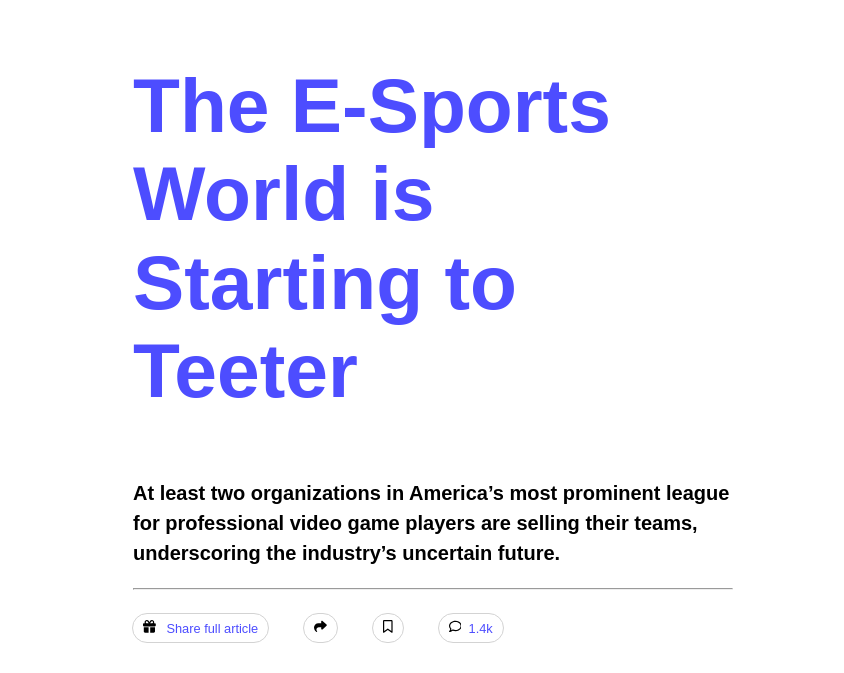
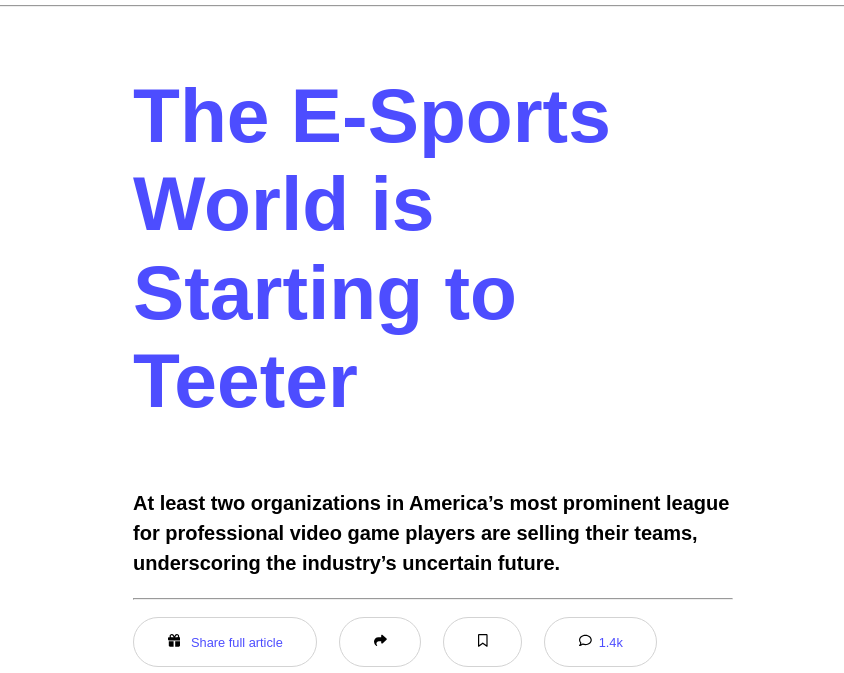
Before and after one commit to biniwon/The-ESports-World-is-Starting-to-Teeter, a plain HTML site: page index.html in a window 1280 px wide. Shown: the part 221-894 px from the top of the page, without its empty margins (207-1051 px from the left). Drawn offline with Linux system fonts and the light colour scheme; grey boxes are pictures that could not be loaded.

Commit message:
Edits to buttons, addition of navigation divider

```diff
--- a/css/style.css
+++ b/css/style.css
@@ -77,12 +77,12 @@ img {
 
   .btn {
    position: relative;
-   left: -16px;
+   left: -9px;
    display: inline-block;
-   margin: 15px;
+   margin: 9px;
    text-align: center;
    font-size: 0.8rem;
-   padding: 6px 10px;
+   padding: 1rem 2.1rem;
    letter-spacing: 0px;
    text-decoration: none;
    color: #4D4DFF;
@@ -91,7 +91,7 @@ img {
    cursor: pointer;
    font-family: "montserrat", sans-serif;
    font-weight: 400;
-   border-radius: 25px;
+   border-radius: 35px;
   }
 
   .buttons {
@@ -127,7 +127,6 @@ figure{margin: 0 auto;
     font-size: 11px;
     color: black;
     line-height:1.3;
-
   }
 
   a{
--- a/index.html
+++ b/index.html
@@ -37,6 +37,7 @@
     </div>
   </header>
 
+  <hr class="solid">
 
   <article class="main-container">
 
```
